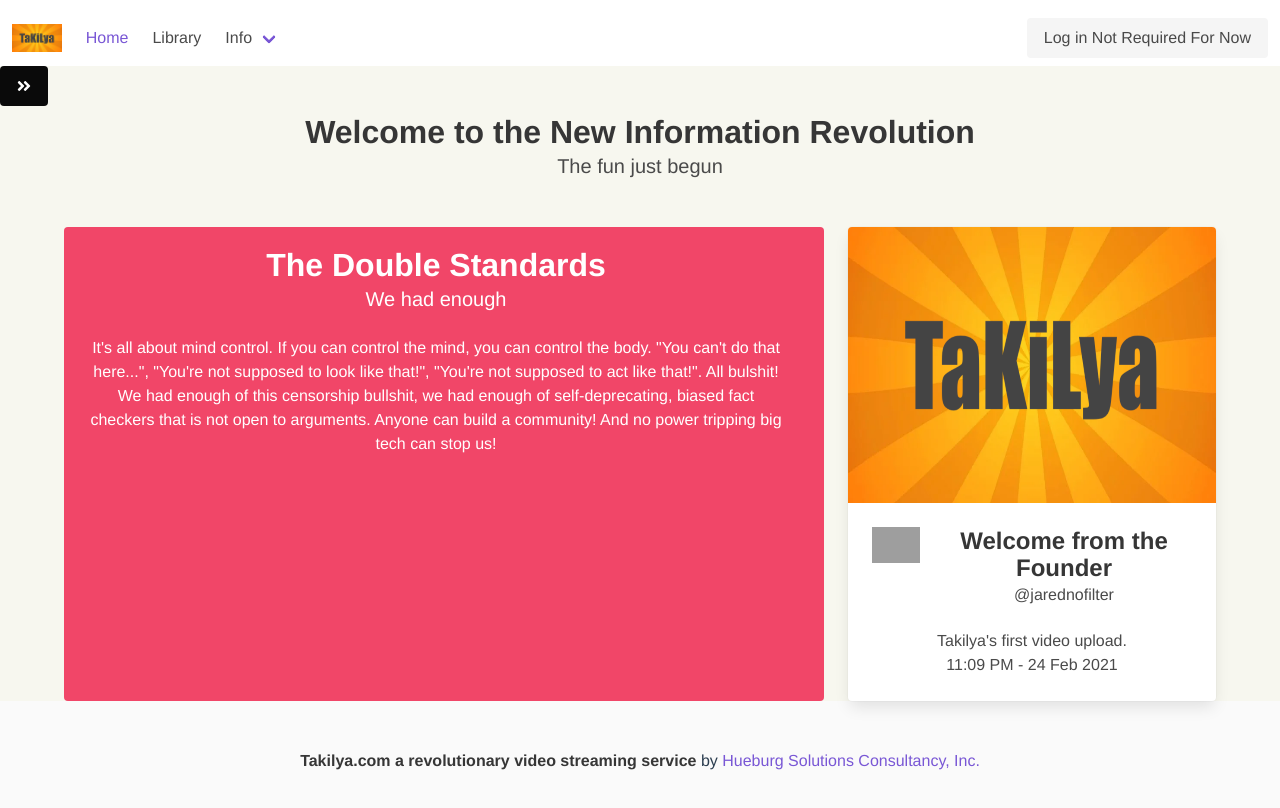
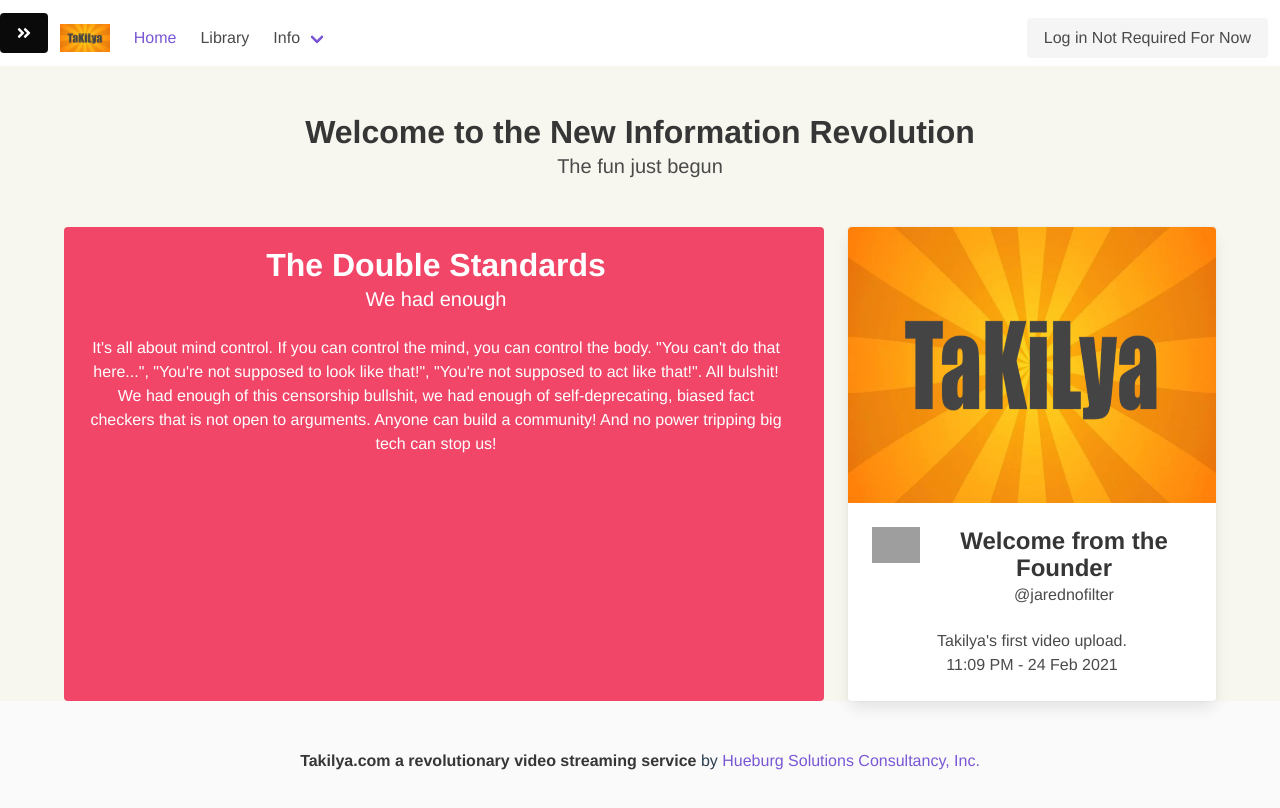
Before and after one commit to jared201/takilya-ph, a Vue app: page /#/ in a window 1280 px wide. Shown: the top 808 px of the page. Built offline with nearby package versions, Linux system fonts and the light colour scheme; grey boxes are pictures that could not be loaded.

Commit message:
improved menu bar styling

```diff
--- a/src/App.vue
+++ b/src/App.vue
@@ -3,8 +3,8 @@
     <!-- <img alt="Vue logo" src="./assets/logo.png"> -->
     <!-- <HelloWorld msg="Welcome to Your Vue.js App"/> -->
     <NavBarHeader/>
-    <sidebar/>
     <router-view/>
+
     <nav-footer/>
   </div>
 </template>
@@ -13,7 +13,7 @@
 //import HelloWorld from './components/HelloWorld.vue'
 import NavBarHeader from './components/NavBarHeader.vue'
 import NavFooter from './components/NavFooter.vue'
-import Sidebar from './components/Sidebar.vue'
+
 
 export default {
   name: 'App',
@@ -21,7 +21,7 @@
     // HelloWorld,
     NavBarHeader,
     NavFooter,
-    Sidebar
+
   },
 
 }
--- a/src/components/Hero.vue
+++ b/src/components/Hero.vue
@@ -10,13 +10,17 @@
         </h2>
         </div>
     </div>
+
     </section>
 </template>
 <script>
 
+
 export default {
   name: 'Hero',
-  props: {
+  components: { },
+  props:
+    {
     msg: String
   }
   , title: 'Takilya Video Streaming'
--- a/src/components/NavBarHeader.vue
+++ b/src/components/NavBarHeader.vue
@@ -1,6 +1,7 @@
 <template>
     <b-navbar>
         <template #brand>
+            <sidebar/>
             <b-navbar-item tag="router-link" :to="{ path: '/' }">
                 <img
                     src="../assets/orange_burst.png"
@@ -42,11 +43,13 @@
     </b-navbar>
 </template>
 <script>
+import Sidebar from './Sidebar.vue'
 
 
 export default {
   name: 'NavBarHeader',
   components: {
+    Sidebar
 
   },
   props: {
--- a/src/components/Sidebar.vue
+++ b/src/components/Sidebar.vue
@@ -97,7 +97,7 @@
 <style>
 .button_float {
   float: left;
-  bottom:50%;
+  bottom: -5%;
 }
 .p-1 {
   padding: 1em;
```
